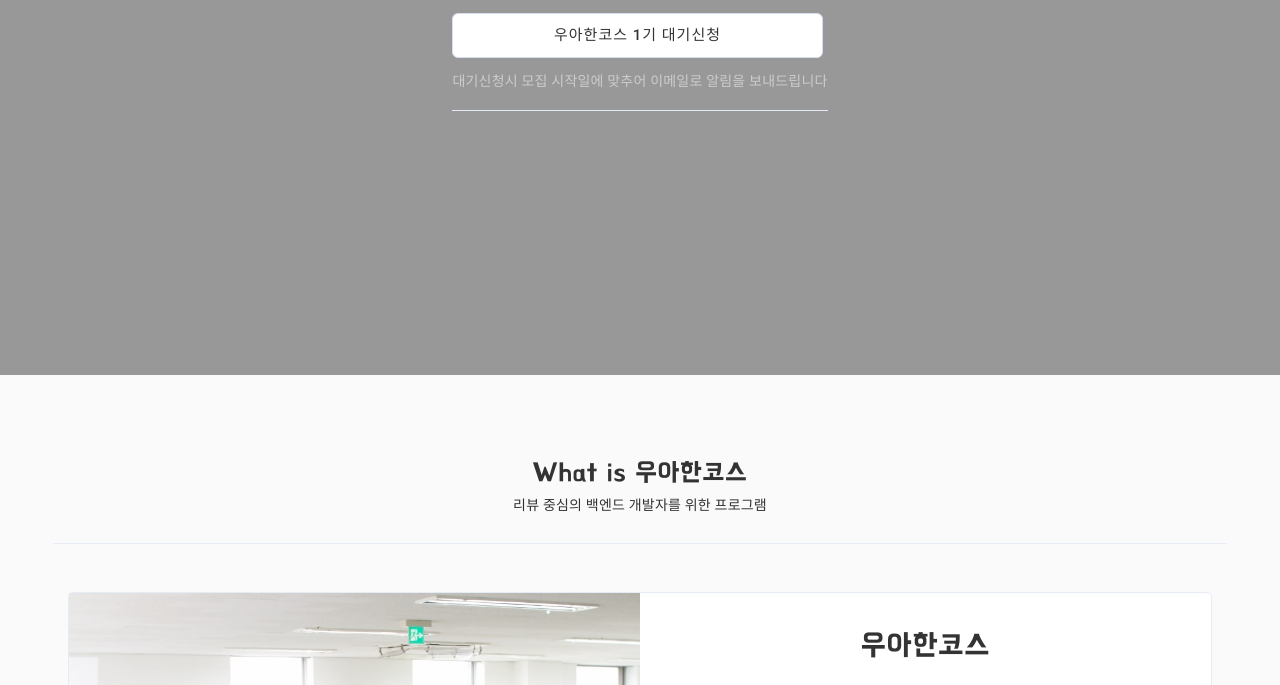
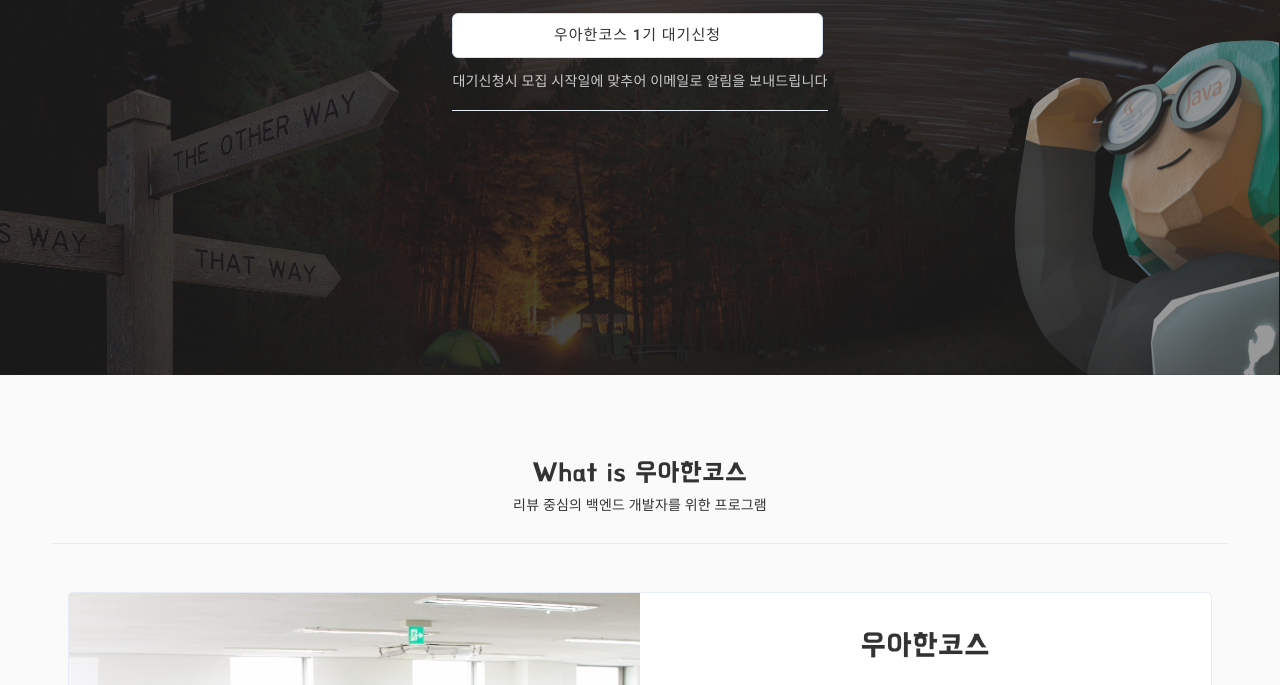
Before and after one commit to woowacourse/woowacourse.github.io, a plain HTML site: page index.html in a window 1280 px wide. Shown: the part 425-1110 px from the top of the page. Drawn offline with nearby package versions, Linux system fonts and the light colour scheme; some packages are replaced by stand-ins of ours; a script that the page names is missing; a web font is replaced by a local one.

Commit message:
style(index.html): Update background image

```diff
--- a/index.html
+++ b/index.html
@@ -60,7 +60,7 @@
         </div>
     </div>
     <div class="about-cover card no-border">
-        <div class="cover-img height-100vh overlay-dark bg" style="background-image: url('/images/default/bg-sky.001.jpeg')">
+        <div class="cover-img height-100vh overlay-dark bg" style="background-image: url('/images/default/bg-sky.jpeg')">
             <div class="cover-content height-100vh">
                 <div class="text-center mrg-horizon-15 border bottom border-hide-sm">
                     <h1 class="no-mrg-btm font-size-60 main-title">우아한코스</h1>
```
Also changed, not shown: images/default/bg-sky.jpeg (added), images/default/bg-star.jpeg (deleted), images/default/default-cover.jpeg (deleted).
